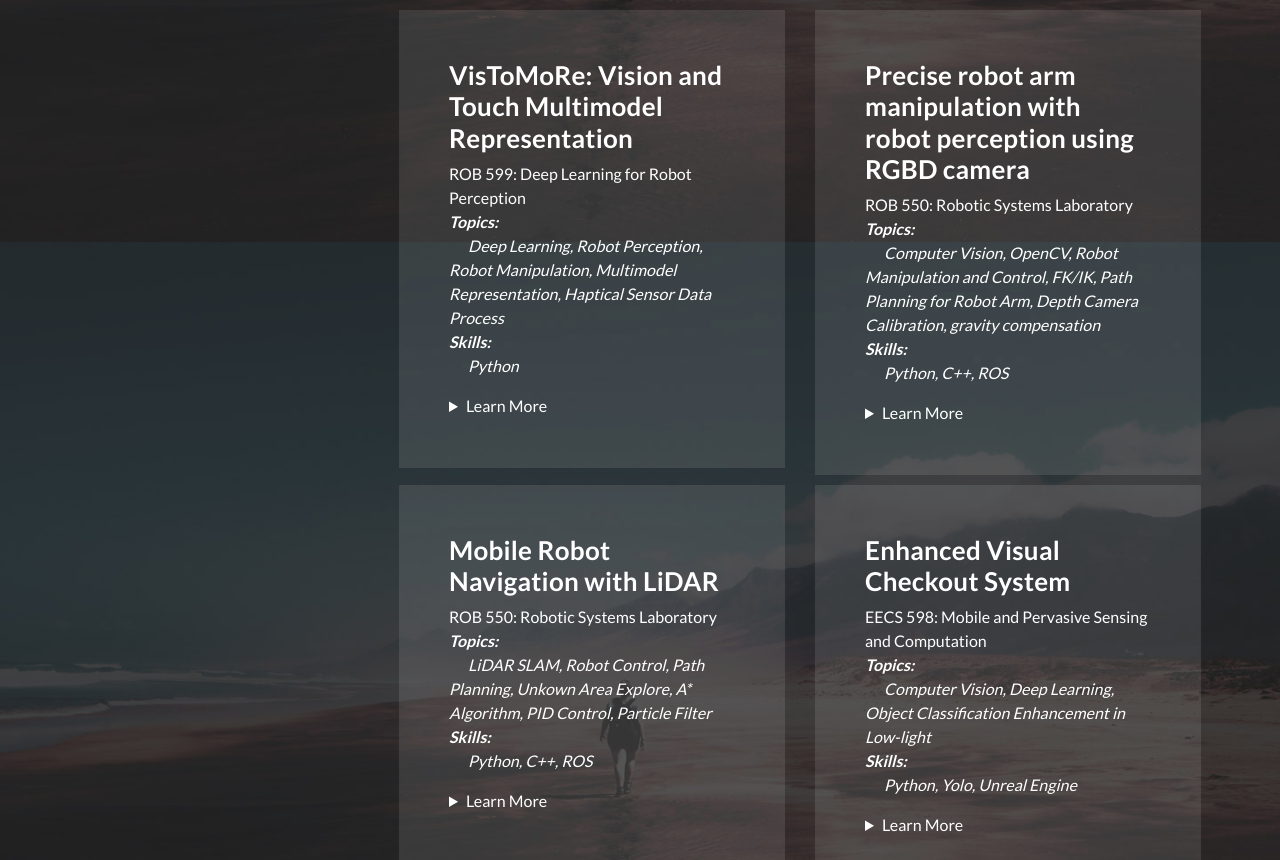
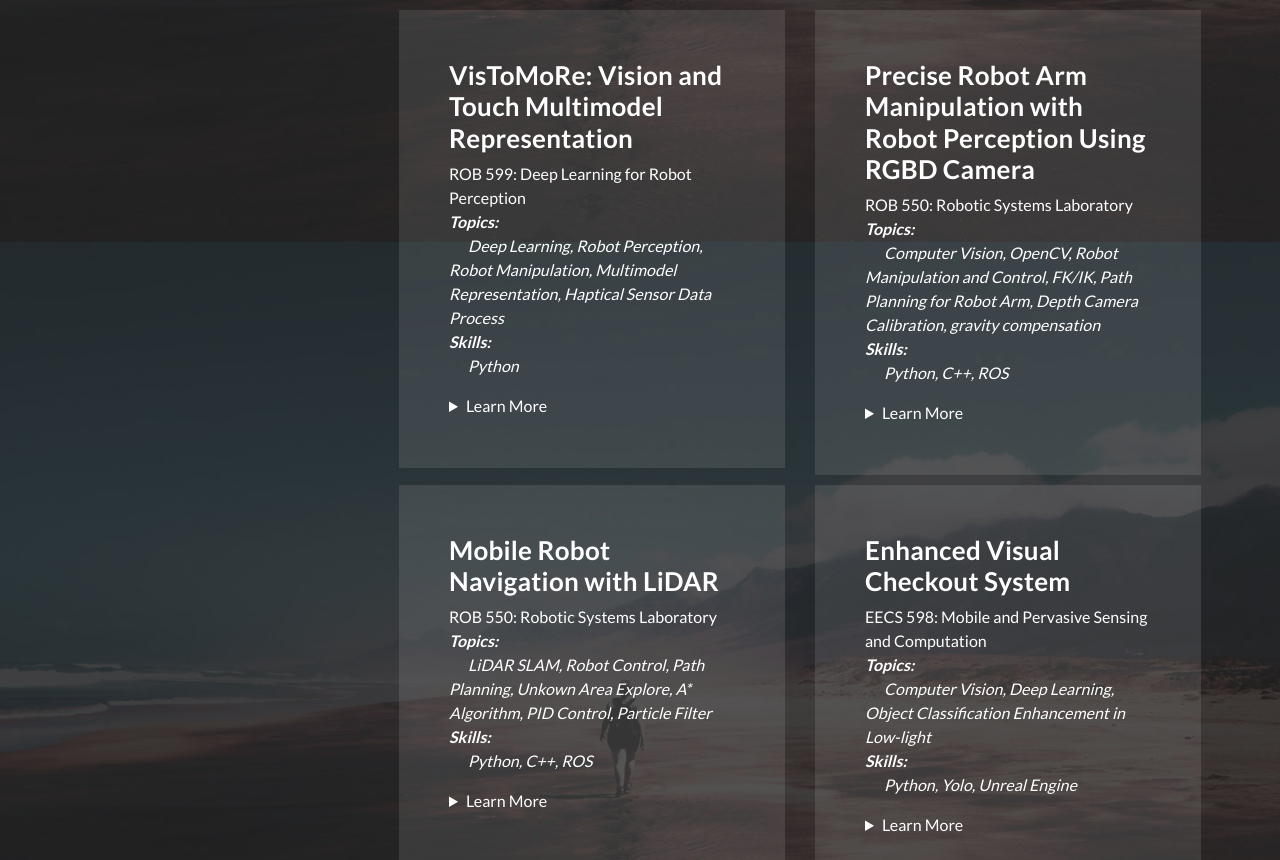
Before and after one commit to lidonghaoharry/lidonghao.github.io, a plain HTML site: page index.html in a window 1280 px wide. Shown: the part 4558-5418 px from the top of the page. Drawn offline with Linux system fonts and the light colour scheme.

Commit message:
minor adj

```diff
--- a/index.html
+++ b/index.html
@@ -504,7 +504,7 @@
             <!-- Arm and Bot lab -->
             <div class="col-md-6">
               <div class="service-item">
-                <h4>Precise robot arm manipulation with robot perception using RGBD camera </h4>
+                <h4>Precise Robot Arm Manipulation with Robot Perception Using RGBD Camera </h4>
                 <p>
                   ROB 550: Robotic Systems Laboratory<br />
                   <strong><i>
```
